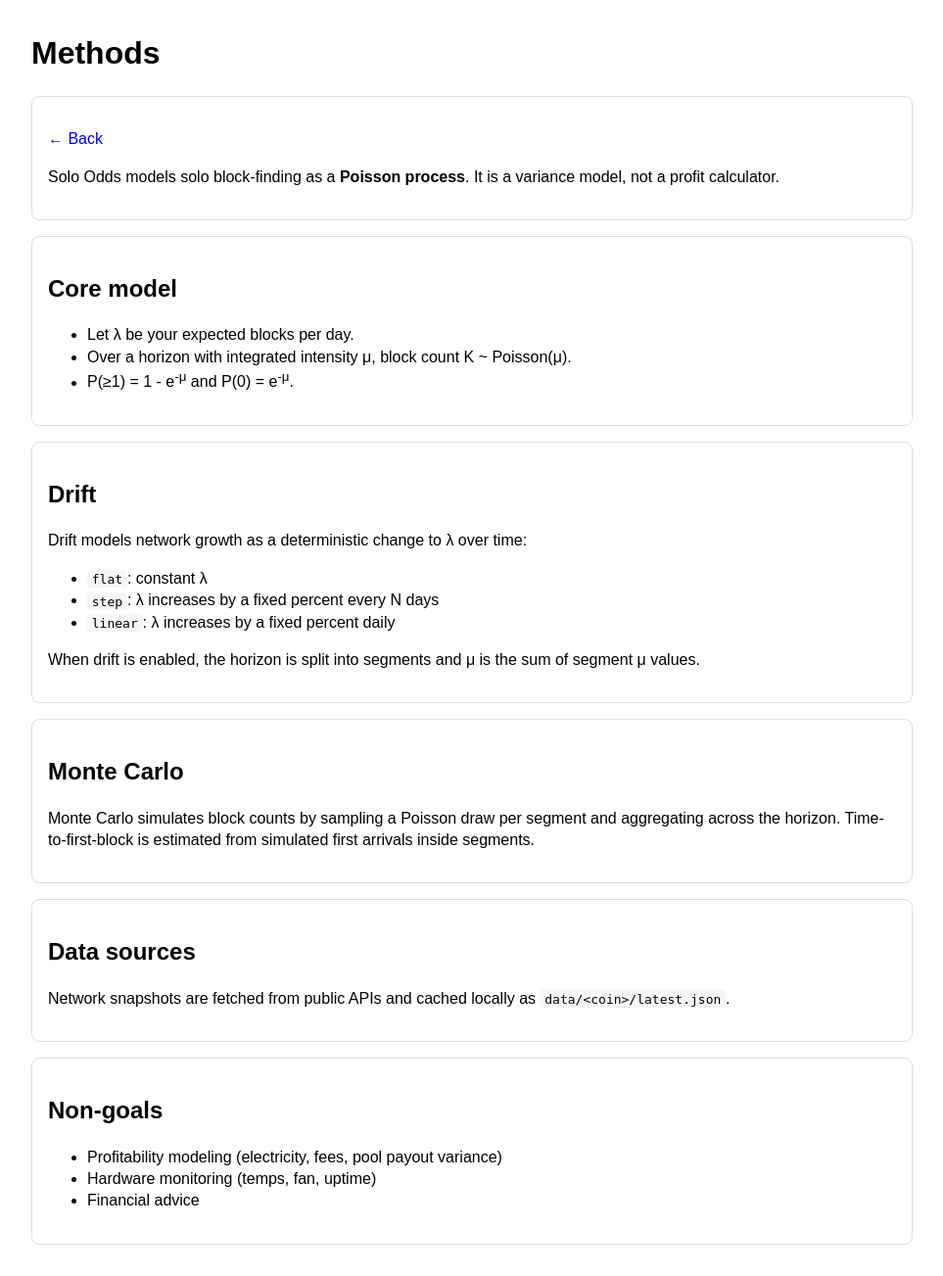
After one commit to heffman/solo-odds, a FastAPI app: template web/templates/methods.html in a window 1280 px wide. The commit adds this page. Shown: the whole page at 98% size, without its empty margins (158-1121 px from the left). Run offline with FastAPI, Linux system fonts and the light colour scheme; the template is opened without the code that fills it, so the values that code supplies are empty.

Commit message:
add methods and copy link button

```diff
--- a/web/app.py
+++ b/web/app.py
@@ -5,6 +5,7 @@ import hashlib
 import hmac
 import json
 import os
+from pathlib import Path
 from dataclasses import asdict
 from datetime import datetime, timezone
 from typing import Any, Dict, List, Optional
@@ -24,6 +25,19 @@ from solo_odds.units import UnitParseError, parse_hashrate
 app = FastAPI(title='solo-odds web')
 templates = Jinja2Templates(directory='web/templates')
 app.mount('/static', StaticFiles(directory='web/static'), name='static')
+
+
+def _repo_root() -> Path:
+    # WorkingDirectory for systemd should be repo root; this is a safe fallback.
+    return Path(__file__).resolve().parents[1]
+
+
+def _waitlist_path() -> Path:
+    # Optional override via env; default to <repo>/var/waitlist.txt
+    p = os.environ.get('SOLO_ODDS_WAITLIST_PATH')
+    if p:
+        return Path(p)
+    return _repo_root() / 'var' / 'waitlist.txt'
 
 
 def _now_utc_iso() -> str:
@@ -226,6 +240,42 @@ def index(request: Request) -> HTMLResponse:
     )
 
 
+@app.get('/methods', response_class=HTMLResponse)
+def methods(request: Request) -> HTMLResponse:
+    return templates.TemplateResponse('methods.html', {'request': request})
+
+
+@app.post('/waitlist')
+def waitlist(
+    request: Request,
+    email: str = Form(...),
+    company: str = Form('', alias='company'),  # honeypot field: should be empty
+) -> RedirectResponse:
+    # Honeypot: bots fill hidden fields
+    if company and company.strip():
+        return RedirectResponse(url='/?ok=1', status_code=303)
+
+    e = (email or '').strip()
+    if not e or len(e) > 254 or '@' not in e:
+        return RedirectResponse(url='/?ok=0', status_code=303)
+
+    ts = _now_utc_iso()
+    path = _waitlist_path()
+    path.parent.mkdir(parents=True, exist_ok=True)
+    # One line per signup: timestamp<TAB>email
+    with open(path, 'a', encoding='utf-8') as f:
+        f.write(f'{ts}\t{e}\n')
+
+    return RedirectResponse(url='/?ok=1', status_code=303)
+
+
+@app.get('/robots.txt')
+def robots() -> HTMLResponse:
+    # Keep token pages out of search engines.
+    body = "User-agent: *\nDisallow: /r/\nDisallow: /api/\n"
+    return HTMLResponse(content=body, media_type='text/plain')
+
+
 @app.post('/share')
 def share(
     coin: str = Form(...),
--- a/web/requirements.txt
+++ b/web/requirements.txt
@@ -2,3 +2,4 @@ fastapi==0.115.6
 uvicorn[standard]==0.30.6
 jinja2==3.1.4
 pydantic==2.9.2
+python-multipart
--- /dev/null
+++ b/web/templates/methods.html
@@ -0,0 +1,73 @@
+<!doctype html>
+<html>
+<head>
+  <meta charset="utf-8">
+  <title>Solo Odds Methods</title>
+  <meta name="viewport" content="width=device-width, initial-scale=1">
+  <style>
+    body { font-family: sans-serif; max-width: 900px; margin: 2rem auto; padding: 0 1rem; line-height: 1.4; }
+    .card { border: 1px solid #ddd; padding: 1rem; border-radius: 8px; margin: 1rem 0; }
+    code { background: #f6f6f6; padding: 0.1rem 0.3rem; border-radius: 4px; }
+    a { text-decoration: none; }
+  </style>
+</head>
+<body>
+  <h1>Methods</h1>
+
+  <div class="card">
+    <p><a href="/">← Back</a></p>
+    <p>
+      Solo Odds models solo block-finding as a <strong>Poisson process</strong>.
+      It is a variance model, not a profit calculator.
+    </p>
+  </div>
+
+  <div class="card">
+    <h2>Core model</h2>
+    <ul>
+      <li>Let λ be your expected blocks per day.</li>
+      <li>Over a horizon with integrated intensity μ, block count K ~ Poisson(μ).</li>
+      <li>P(≥1) = 1 - e<sup>-μ</sup> and P(0) = e<sup>-μ</sup>.</li>
+    </ul>
+  </div>
+
+  <div class="card">
+    <h2>Drift</h2>
+    <p>
+      Drift models network growth as a deterministic change to λ over time:
+    </p>
+    <ul>
+      <li><code>flat</code>: constant λ</li>
+      <li><code>step</code>: λ increases by a fixed percent every N days</li>
+      <li><code>linear</code>: λ increases by a fixed percent daily</li>
+    </ul>
+    <p>
+      When drift is enabled, the horizon is split into segments and μ is the sum of segment μ values.
+    </p>
+  </div>
+
+  <div class="card">
+    <h2>Monte Carlo</h2>
+    <p>
+      Monte Carlo simulates block counts by sampling a Poisson draw per segment and aggregating across the horizon.
+      Time-to-first-block is estimated from simulated first arrivals inside segments.
+    </p>
+  </div>
+
+  <div class="card">
+    <h2>Data sources</h2>
+    <p>
+      Network snapshots are fetched from public APIs and cached locally as <code>data/&lt;coin&gt;/latest.json</code>.
+    </p>
+  </div>
+
+  <div class="card">
+    <h2>Non-goals</h2>
+    <ul>
+      <li>Profitability modeling (electricity, fees, pool payout variance)</li>
+      <li>Hardware monitoring (temps, fan, uptime)</li>
+      <li>Financial advice</li>
+    </ul>
+  </div>
+</body>
+</html>
```
Also changed, not shown: web/templates/index.html (+34 -0 lines), web/templates/report.html (+24 -1 lines).
